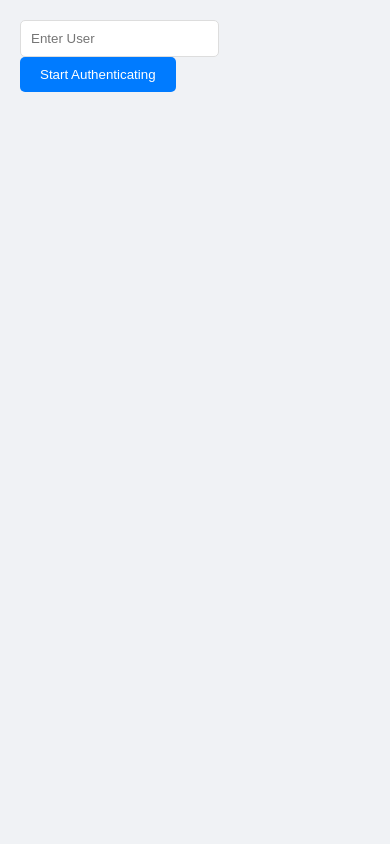
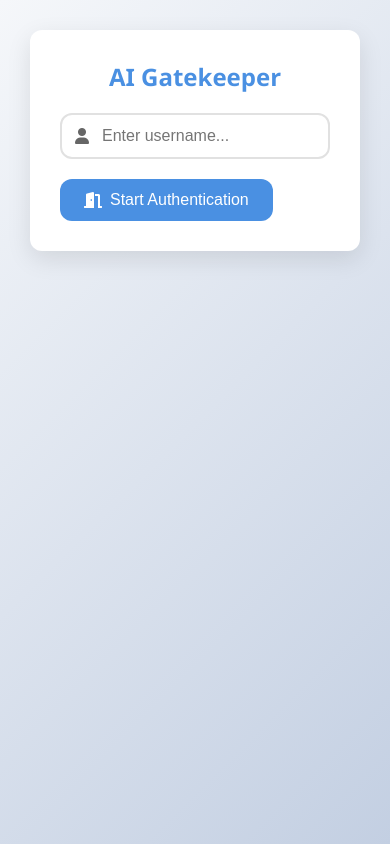
Before and after one commit to wenjie2079/Conversational-Gatekeeper, a FastAPI app: page / in a window 390 px wide. Run offline with FastAPI, Linux system fonts and the light colour scheme.

Commit message:
Enhance UI/UX for AI Gatekeeper authentication interface
- Redesigned HTML template with modern, responsive styling
- Added Font Awesome icons and improved visual hierarchy
- Implemented typing indicators and message animations
- Enhanced input interactions and error handling
- Improved mobile responsiveness
- Added dynamic status badges and chat header

```diff
--- a/templates/index.html
+++ b/templates/index.html
@@ -3,81 +3,252 @@
 <head>
     <meta charset="UTF-8">
     <meta name="viewport" content="width=device-width, initial-scale=1.0">
-    <title>AI Gate Kepper</title>
+    <title>AI Gatekeeper</title>
+    <link href="https://cdnjs.cloudflare.com/ajax/libs/font-awesome/6.0.0/css/all.min.css" rel="stylesheet">
     <style>
+        :root {
+            --primary-color: #4a90e2;
+            --secondary-color: #f8f9fa;
+            --text-color: #333;
+            --border-radius: 12px;
+        }
+
+        * {
+            margin: 0;
+            padding: 0;
+            box-sizing: border-box;
+        }
+
         body {
-            font-family: Arial, sans-serif;
-            margin: 0;
+            font-family: 'Segoe UI', Tahoma, Geneva, Verdana, sans-serif;
+            background: linear-gradient(135deg, #f5f7fa 0%, #c3cfe2 100%);
+            min-height: 100vh;
             padding: 20px;
-            background-color: #f0f2f5;
+            color: var(--text-color);
         }
+
         .container {
-            max-width: 600px;
+            max-width: 800px;
             margin: 0 auto;
         }
+
+        .login-container {
+            background: white;
+            padding: 30px;
+            border-radius: var(--border-radius);
+            box-shadow: 0 8px 24px rgba(0,0,0,0.1);
+            text-align: center;
+            margin-bottom: 20px;
+            transition: transform 0.3s ease;
+        }
+
+        .login-container:hover {
+            transform: translateY(-5px);
+        }
+
+        .login-title {
+            font-size: 24px;
+            margin-bottom: 20px;
+            color: var(--primary-color);
+        }
+
+        .input-group {
+            position: relative;
+            margin-bottom: 20px;
+        }
+
+        .input-group i {
+            position: absolute;
+            left: 15px;
+            top: 50%;
+            transform: translateY(-50%);
+            color: #666;
+        }
+
+        input[type="text"] {
+            width: 100%;
+            padding: 12px 40px;
+            border: 2px solid #e1e1e1;
+            border-radius: var(--border-radius);
+            font-size: 16px;
+            transition: all 0.3s ease;
+        }
+
+        input[type="text"]:focus {
+            border-color: var(--primary-color);
+            outline: none;
+            box-shadow: 0 0 0 3px rgba(74, 144, 226, 0.1);
+        }
+
         .chat-container {
-            background-color: white;
-            border-radius: 10px;
+            background: white;
+            border-radius: var(--border-radius);
+            box-shadow: 0 8px 24px rgba(0,0,0,0.1);
+            overflow: hidden;
+        }
+
+        .chat-header {
+            background: var(--primary-color);
+            color: white;
+            padding: 15px 20px;
+            display: flex;
+            align-items: center;
+            justify-content: space-between;
+        }
+
+        .messages {
+            height: 500px;
+            overflow-y: auto;
             padding: 20px;
-            box-shadow: 0 2px 10px rgba(0,0,0,0.1);
+            scroll-behavior: smooth;
         }
-        .messages {
-            height: 400px;
-            overflow-y: auto;
-            margin-bottom: 20px;
-            padding: 10px;
-        }
+
         .message {
             margin: 10px 0;
-            padding: 10px;
-            border-radius: 10px;
+            padding: 12px 16px;
+            border-radius: var(--border-radius);
+            max-width: 80%;
+            position: relative;
+            animation: messageAppear 0.3s ease;
         }
+
+        @keyframes messageAppear {
+            from {
+                opacity: 0;
+                transform: translateY(20px);
+            }
+            to {
+                opacity: 1;
+                transform: translateY(0);
+            }
+        }
+
         .user-message {
-            background-color: #007bff;
+            background: var(--primary-color);
             color: white;
-            margin-left: 20%;
+            margin-left: auto;
+            border-radius: 12px 12px 0 12px;
         }
+
         .assistant-message {
-            background-color: #e9ecef;
-            margin-right: 20%;
+            background: var(--secondary-color);
+            margin-right: auto;
+            border-radius: 12px 12px 12px 0;
         }
+
         .input-container {
+            padding: 20px;
+            background: #fff;
+            border-top: 1px solid #eee;
             display: flex;
             gap: 10px;
         }
-        input[type="text"] {
-            flex: 1;
-            padding: 10px;
-            border: 1px solid #ddd;
-            border-radius: 5px;
-        }
+
         button {
-            padding: 10px 20px;
-            background-color: #007bff;
+            padding: 12px 24px;
+            background: var(--primary-color);
             color: white;
             border: none;
-            border-radius: 5px;
+            border-radius: var(--border-radius);
             cursor: pointer;
+            font-size: 16px;
+            transition: all 0.3s ease;
+            display: flex;
+            align-items: center;
+            gap: 8px;
         }
+
         button:hover {
-            background-color: #0056b3;
+            background: #357abd;
+            transform: translateY(-2px);
         }
-        .login-container {
-            margin-bottom: 20px;
+
+        button:active {
+            transform: translateY(0);
+        }
+
+        .typing-indicator {
+            display: none;
+            padding: 12px 16px;
+            background: var(--secondary-color);
+            border-radius: var(--border-radius);
+            margin-bottom: 10px;
+        }
+
+        .typing-indicator span {
+            display: inline-block;
+            width: 8px;
+            height: 8px;
+            background: #90a4ae;
+            border-radius: 50%;
+            margin-right: 5px;
+            animation: typing 1s infinite;
+        }
+
+        .typing-indicator span:nth-child(2) { animation-delay: 0.2s; }
+        .typing-indicator span:nth-child(3) { animation-delay: 0.4s; }
+
+        @keyframes typing {
+            0%, 100% { transform: translateY(0); }
+            50% { transform: translateY(-5px); }
+        }
+
+        .status-badge {
+            padding: 5px 10px;
+            border-radius: 20px;
+            font-size: 12px;
+            background: #4caf50;
+            color: white;
+        }
+
+        /* 响应式设计 */
+        @media (max-width: 768px) {
+            .container {
+                padding: 10px;
+            }
+            .message {
+                max-width: 90%;
+            }
         }
     </style>
 </head>
 <body>
     <div class="container">
         <div class="login-container">
-            <input type="text" id="username" placeholder="Enter User">
-            <button onclick="startChat()">Start Authenticating</button>
+            <h1 class="login-title">AI Gatekeeper</h1>
+            <div class="input-group">
+                <i class="fas fa-user"></i>
+                <input type="text" id="username" placeholder="Enter username..." autocomplete="off">
+            </div>
+            <button onclick="startChat()">
+                <i class="fas fa-door-open"></i>
+                Start Authentication
+            </button>
         </div>
+
         <div class="chat-container" style="display: none;">
-            <div class="messages" id="messages"></div>
+            <div class="chat-header">
+                <div>
+                    <span id="currentUser"></span>
+                    <span class="status-badge">Online</span>
+                </div>
+                <button onclick="location.reload()" style="padding: 5px 10px;">
+                    <i class="fas fa-redo"></i>
+                </button>
+            </div>
+            <div class="messages" id="messages">
+                <div class="typing-indicator" id="typingIndicator">
+                    <span></span>
+                    <span></span>
+                    <span></span>
+                </div>
+            </div>
             <div class="input-container">
-                <input type="text" id="messageInput" placeholder="Enter Message">
-                <button onclick="sendMessage()">Send</button>
+                <input type="text" id="messageInput" placeholder="Type a message..." autocomplete="off">
+                <button onclick="sendMessage()">
+                    <i class="fas fa-paper-plane"></i>
+                    Send
+                </button>
             </div>
         </div>
     </div>
@@ -85,16 +256,17 @@
     <script>
         let messages = [];
         let currentUsername = '';
+        const typingIndicator = document.getElementById('typingIndicator');
 
         function startChat() {
             currentUsername = document.getElementById('username').value.trim();
             if (!currentUsername) {
-                alert('Please Enter User name');
+                alert('Please enter a username');
                 return;
             }
             document.querySelector('.login-container').style.display = 'none';
             document.querySelector('.chat-container').style.display = 'block';
-            addMessage('assistant', `Hi! To authenticate you are ${currentUsername}, let us chat!`);
+            addMessage('assistant', 'Hi! To authenticate your name, let us Chat!');
         }
 
         function addMessage(role, content) {
@@ -102,7 +274,7 @@
             const messageDiv = document.createElement('div');
             messageDiv.className = `message ${role}-message`;
             messageDiv.textContent = content;
-            messagesDiv.appendChild(messageDiv);
+            messagesDiv.insertBefore(messageDiv, typingIndicator);
             messagesDiv.scrollTop = messagesDiv.scrollHeight;
             messages.push({ role, content });
         }
@@ -114,6 +286,7 @@
 
             addMessage('user', message);
             input.value = '';
+            showTypingIndicator();
 
             try {
                 const response = await fetch('/authenticate', {
@@ -128,26 +301,41 @@
                 });
 
                 const data = await response.json();
+                hideTypingIndicator();
                 addMessage('assistant', data.reply);
 
                 if (data.verdict) {
                     setTimeout(() => {
-                        alert(data.verdict === 'PASS' ? 'Authentication Success!' : 'Authentication Failed');
+                        const message = data.verdict === 'PASS' ?
+                            '✅ Authentication Successful! Welcome back!' :
+                            '❌ Authentication Failed! Please try again!';
+                        alert(message);
                         location.reload();
                     }, 1000);
                 }
             } catch (error) {
                 console.error('Error:', error);
-                addMessage('assistant', 'Error, try again');
+                hideTypingIndicator();
+                addMessage('assistant', 'An error occurred. Please try again.');
             }
         }
 
-        // Press enter to input message
         document.getElementById('messageInput').addEventListener('keypress', function(e) {
             if (e.key === 'Enter') {
                 sendMessage();
             }
         });
+
+        // 添加输入动画效果
+        const inputs = document.querySelectorAll('input[type="text"]');
+        inputs.forEach(input => {
+            input.addEventListener('focus', () => {
+                input.parentElement.classList.add('focused');
+            });
+            input.addEventListener('blur', () => {
+                input.parentElement.classList.remove('focused');
+            });
+        });
     </script>
 </body>
 </html>
```
